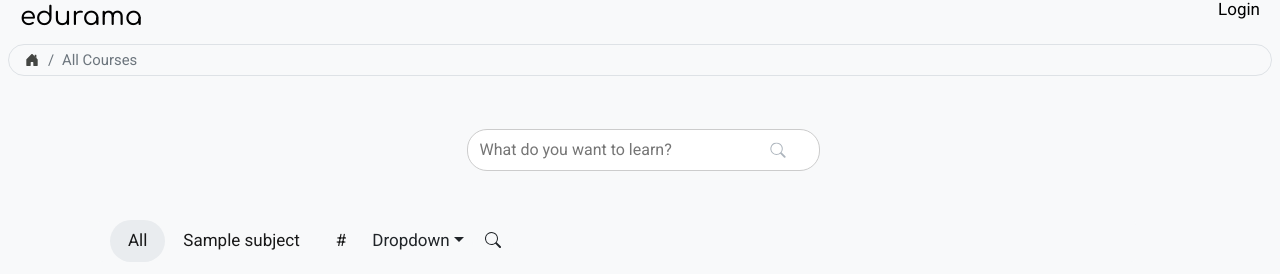
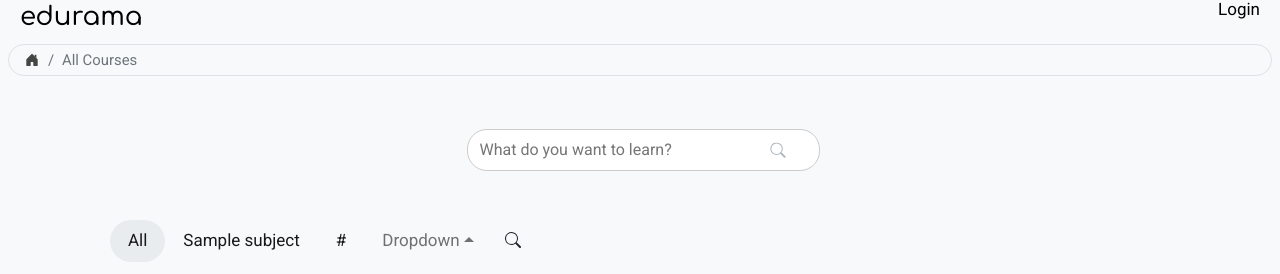
Before and after one commit to stevelab1/edusites, a Django app: page / in a window 1280 px wide. Shown: the part 13-287 px from the top of the page. Run offline with Django 3.2, Linux system fonts and the light colour scheme; tables that the repository leaves empty hold one stand-in row (values such as "Sample post"); some libraries are stand-ins or nearby versions.

Commit message:
dropdown

```diff
--- a/courses/templates/courses/course/list.html
+++ b/courses/templates/courses/course/list.html
@@ -148,12 +148,16 @@ position-relative top-100 start-100 translate-middle-y
 <!--      {% endfor %}-->
 
 
-    <a class="nav-link dropdown-toggle dropup text-dark" data-bs-toggle="dropdown" href="#" role="button" aria-expanded="false">Dropdown</a>
+<li class="nav-item dropup text-dark">
+    <a class="nav-link dropdown-toggle" data-bs-toggle="dropdown" href="#" role="button" aria-expanded="false">Dropdown</a>
     <ul class="dropdown-menu">
-      <li><a class="dropdown-item" href="#">Action</a></li>
+      <li><a class="dropdown-item text-dark" href="#">Action</a></li>
       <li><a class="dropdown-item" href="#">Another action</a></li>
       <li><a class="dropdown-item" href="#">Something else here</a></li>
+      <li><hr class="dropdown-divider"></li>
+      <li><a class="dropdown-item" href="#">Separated link</a></li>
     </ul>
+  </li>
 
            <a class="btn btn-outline-light rounded-pill text-dark" href="{% url "search" %}"><svg xmlns="http://www.w3.org/2000/svg" width="16" height="16" fill="currentColor" class="bi bi-search" viewBox="0 0 16 16">
   <path d="M11.742 10.344a6.5 6.5 0 1 0-1.397 1.398h-.001c.03.04.062.078.098.115l3.85 3.85a1 1 0 0 0 1.415-1.414l-3.85-3.85a1.007 1.007 0 0 0-.115-.1zM12 6.5a5.5 5.5 0 1 1-11 0 5.5 5.5 0 0 1 11 0z"/></a>
```
